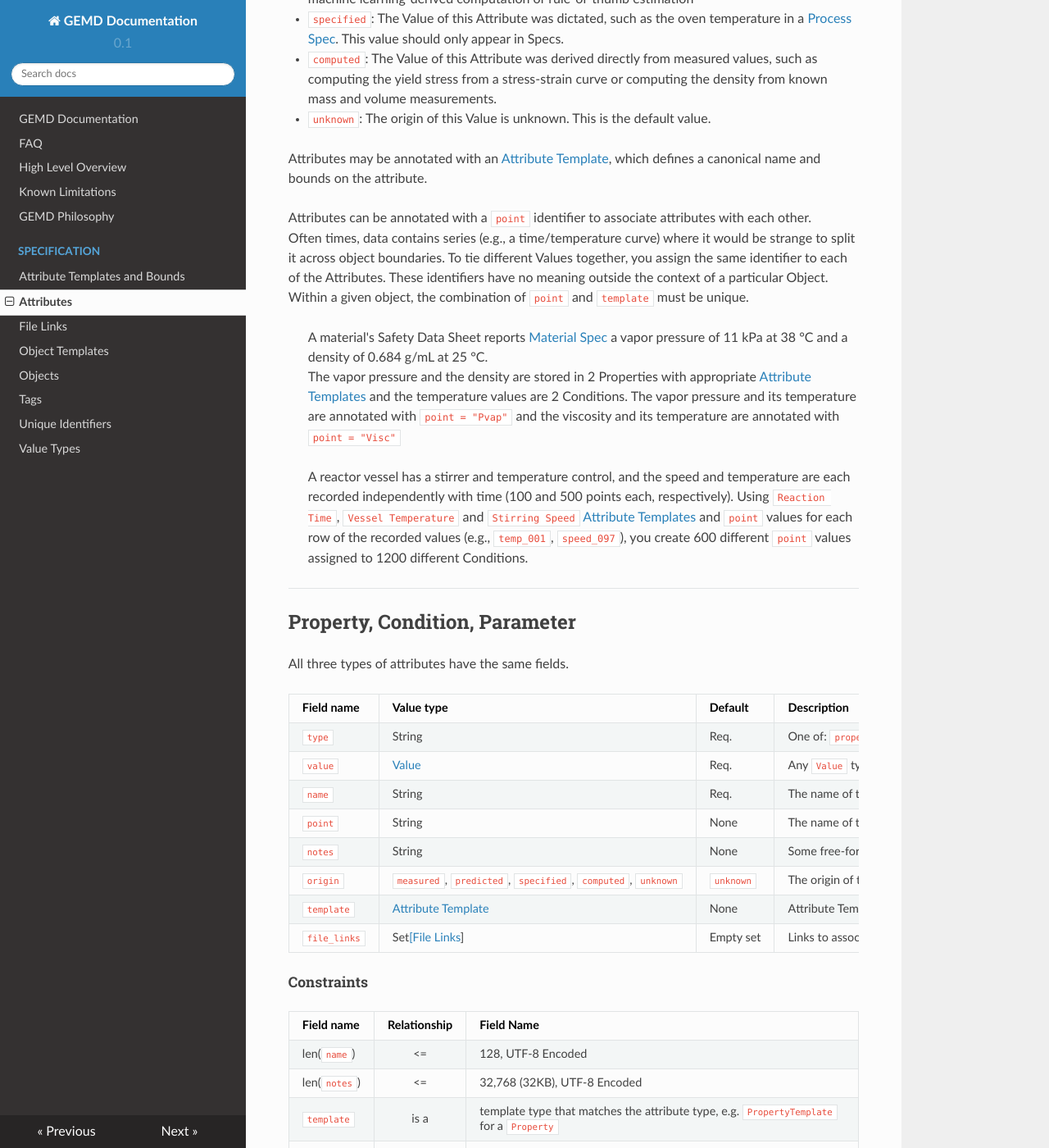
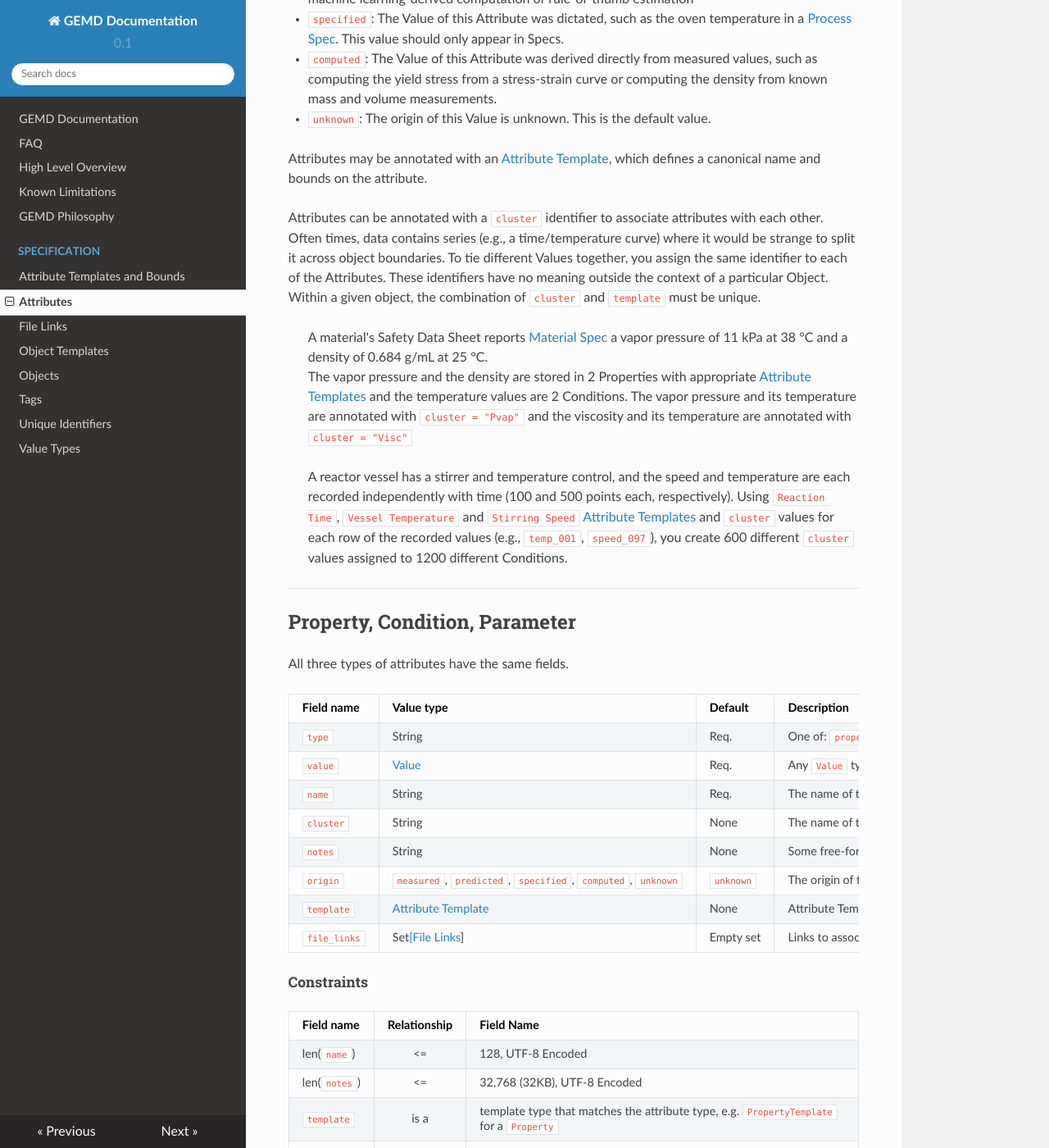
Before and after one commit to CitrineInformatics/gemd-docs, an MkDocs documentation site: the page built from docs/specification/attributes.md, in a window 1280 px wide and 1400 px high, scrolled down 1017 px. Shown: the whole window at 82% size. Built offline with MkDocs 1.6.1, drawn with Linux system fonts in a browser that asks for light colours; nearby versions of some CDN libraries.

Commit message:
Updated "point" to "cluster"

```diff
--- a/docs/specification/attributes.md
+++ b/docs/specification/attributes.md
@@ -29,17 +29,17 @@ Attributes are annotated with the `origin` of the data.  This field can have the
 
 Attributes may be annotated with an [Attribute Template](../attribute-templates), which defines a canonical name and bounds on the attribute.
 
-Attributes can be annotated with a `point` identifier to associate attributes with each other.
+Attributes can be annotated with a `cluster` identifier to associate attributes with each other.
 Often times, data contains series (e.g., a time/temperature curve) where it would be strange to split it across object boundaries.
 To tie different Values together, you assign the same identifier to each of the Attributes.
 These identifiers have no meaning outside the context of a particular Object.
-Within a given object, the combination of `point` and `template` must be unique.
+Within a given object, the combination of `cluster` and `template` must be unique.
 > A material's Safety Data Sheet reports [Material Spec](../objects#material-spec) a vapor pressure of 11 kPa at 38 °C and a density of 0.684 g/mL at 25 °C.
 The vapor pressure and the density are stored in 2 Properties with appropriate [Attribute Templates](../attribute-templates) and the temperature values are 2 Conditions.
-The vapor pressure and its temperature are annotated with `point = "Pvap"` and the viscosity and its temperature are annotated with `point = "Visc"`
+The vapor pressure and its temperature are annotated with `cluster = "Pvap"` and the viscosity and its temperature are annotated with `cluster = "Visc"`
 
 > A reactor vessel has a stirrer and temperature control, and the speed and temperature are each recorded independently with time (100 and 500 points each, respectively).
-> Using `Reaction Time`, `Vessel Temperature` and `Stirring Speed` [Attribute Templates](../attribute-templates) and `point` values for each row of the recorded values (e.g., `temp_001`, `speed_097`), you create 600 different `point` values assigned to 1200 different Conditions.
+> Using `Reaction Time`, `Vessel Temperature` and `Stirring Speed` [Attribute Templates](../attribute-templates) and `cluster` values for each row of the recorded values (e.g., `temp_001`, `speed_097`), you create 600 different `cluster` values assigned to 1200 different Conditions.
 
 ---
 
@@ -52,7 +52,7 @@ Field name   | Value type | Default | Description
 `type`       | String     | Req.    | One of: `property`, `condition`, `parameter`
 `value`      | [Value](../value-types) | Req. | Any `Value` type
 `name`       | String     | Req. | The name of the attribute, which is used to identify it within a Data Object
-`point`      | String     | None | The name of the point this `value` is associated with
+`cluster`    | String     | None | The name of the cluster this `value` is associated with
 `notes`      | String     | None | Some free-form notes about the attribute.
 `origin`     | `measured`, `predicted`, `specified`, `computed`, `unknown` | `unknown` | The origin of the attribute
 `template`   | [Attribute Template](../attribute-templates) | None | Attribute Template which defines bounds
```
